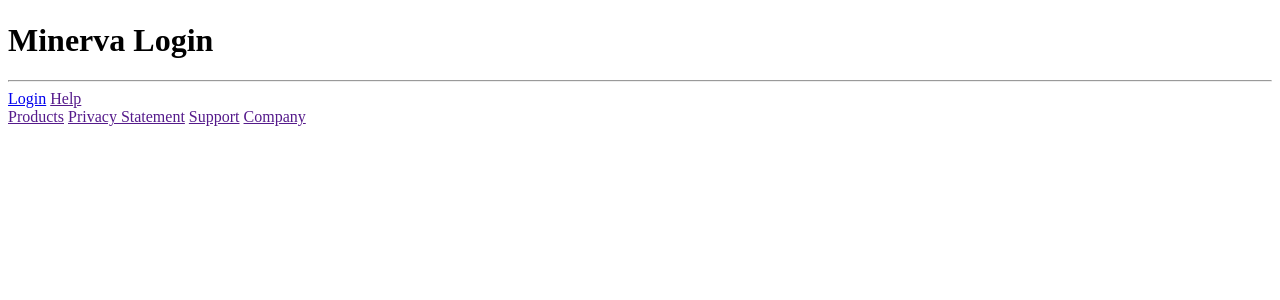
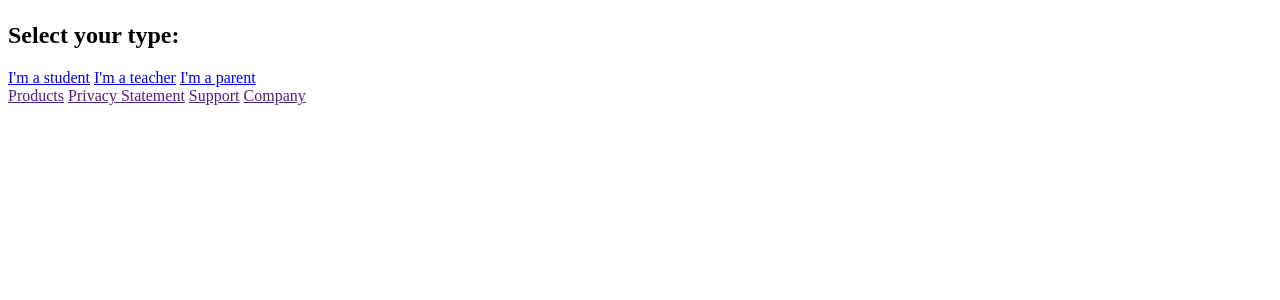
Before and after one commit to aflores94/Project3_Minerva, a Django app: template Minerva/main_app/templates/home.html in a window 1280 px wide. Shown: the part 58-358 px from the top of the page. Run offline with Django 3.2, Linux system fonts and the light colour scheme; the template is opened without the code that fills it, so the values that code supplies are empty; parts of the project's set-up code (start-up, migrations or seed data) failed here and were passed over.

Commit message:
adds view template for testing

```diff
--- a/Minerva/main_app/templates/home.html
+++ b/Minerva/main_app/templates/home.html
@@ -1,9 +1,8 @@
-{% extends "base.html"%}
-{% block content%}
-<h1>Minerva Login</h1>
-<hr>
-<div>
-    <a href="/login">Login</a>
-    <a href="">Help</a>
-</div>
-{% endblock%}
+{% extends 'base.html' %}
+
+{% block content %}
+<h2>Select your type:</h2>
+<a href="{% url 'student_signup' %}" class="btn btn-lg" role="button">I'm a student</a>
+<a href="{% url 'teacher_signup' %}" class="btn btn-lg" role="button">I'm a teacher</a>
+<a href="{% url 'parent_signup' %}" class="btn btn-lg" role="button">I'm a parent</a>
+{% endblock %}
```
